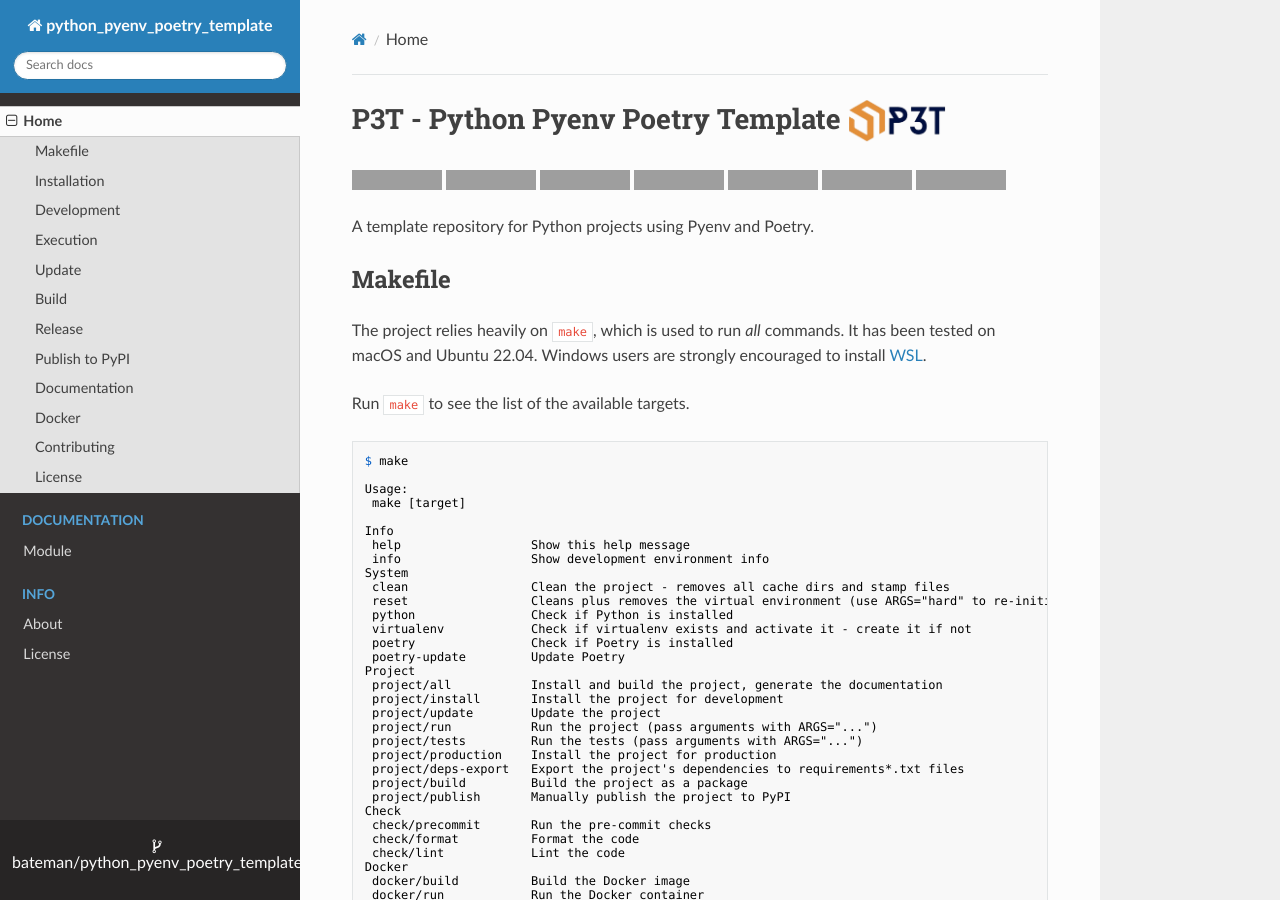
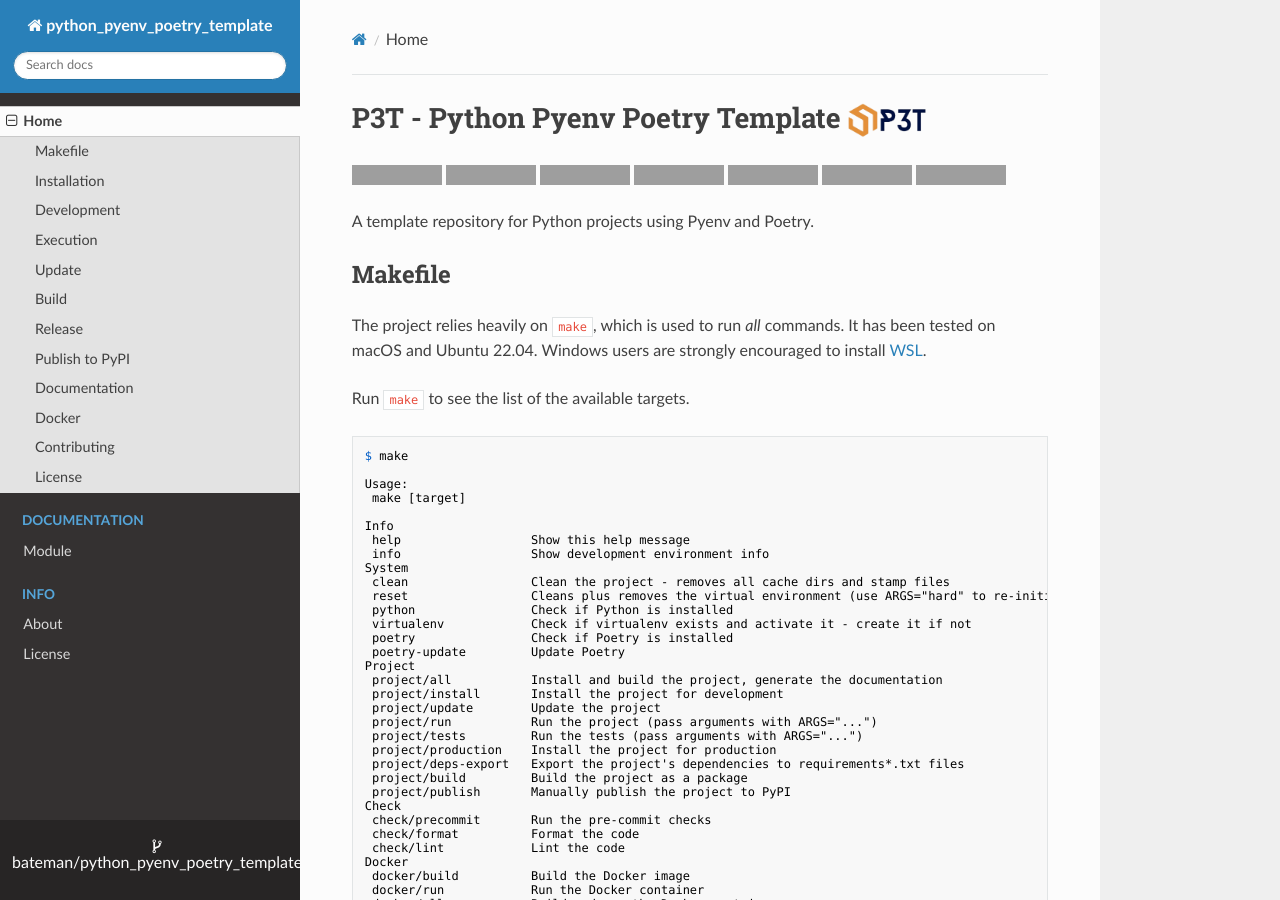
Before and after one commit to bateman/python_pyenv_poetry_template, an MkDocs documentation site: the page built from docs/index.md, in a window 1280 px wide and 900 px high. Built offline with MkDocs 1.6.1, drawn with Linux system fonts in a browser that asks for light colours; nearby versions of some CDN libraries; grey boxes are pictures that could not be loaded.

Commit message:
Update logo size in index.md

```diff
--- a/docs/index.md
+++ b/docs/index.md
@@ -1,4 +1,4 @@
-# P3T - Python Pyenv Poetry Template <img src="https://raw.githubusercontent.com/bateman/python_pyenv_poetry_template/main/images/logo/logo-p3t-transparent-bg.png" width="100">
+# P3T - Python Pyenv Poetry Template <img src="https://raw.githubusercontent.com/bateman/python_pyenv_poetry_template/main/images/logo/logo-p3t-transparent-bg.png" width="80">
 
 ![GitHub Release](https://img.shields.io/github/v/release/bateman/python_pyenv_poetry_template?style=flat-square)
 ![GitHub top language](https://img.shields.io/github/languages/top/bateman/python_pyenv_poetry_template?style=flat-square)
```
